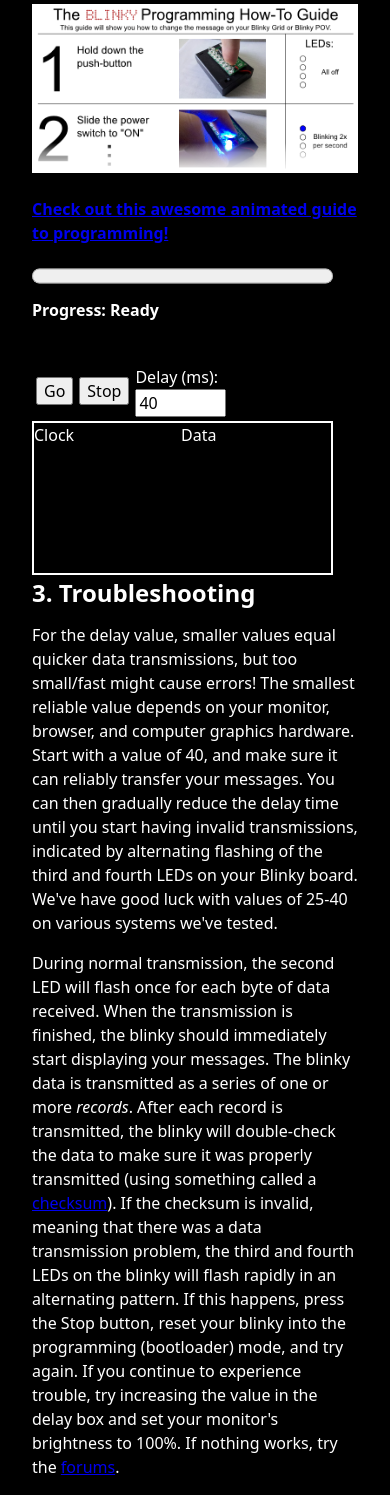
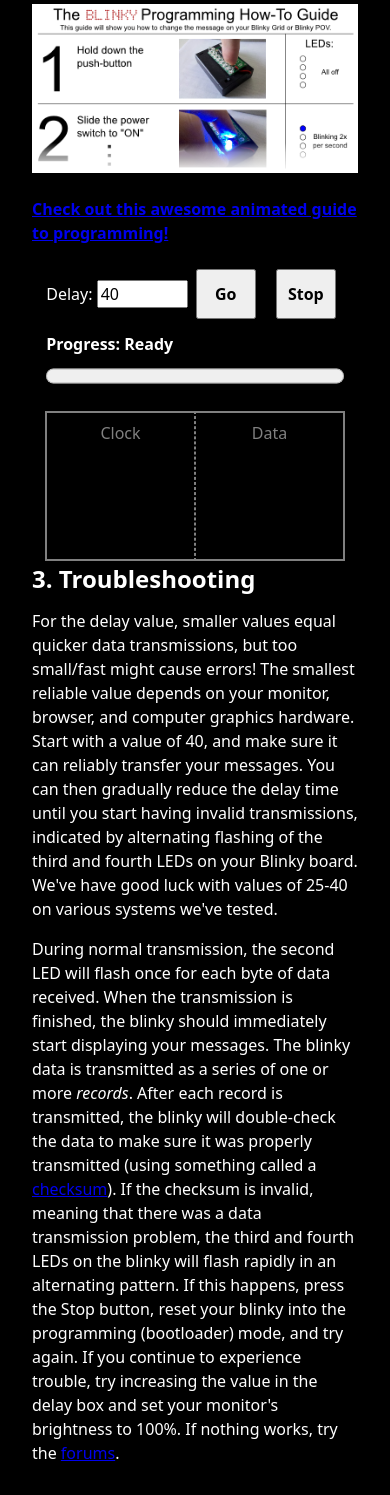
Before and after one commit to wayneandlayne/blinky, a PHP site: page / in a window 390 px wide; the page is wider, and only the part inside the window is pictured. Shown: the part 1214-2709 px from the top of that part. After the commit the page ends 2675 px from the top of that part, so only its background shows below. Run offline with PHP 8.4, Linux system fonts and the light colour scheme.

Commit message:
WIP Adjust layout of data transfer controls
It's a bit more responsive, and the HTML is definitely more
modern.

This also makes real changes that users can see, too.

```diff
--- a/blinkywww/src/index.html
+++ b/blinkywww/src/index.html
@@ -472,27 +472,28 @@
     </p>
     <div class="transmission-panel">
         <div>
+            <div class="programming-controls">
+                <div>
+                    <label>Delay: <input type="text" size="4" id="delay" value="40"/></label>
+                </div>
+                <div class="programming-buttons">
+                    <button onClick="javascript:start_dump();"
+                            class="go-button">Go</button>
+                    <button onClick="javascript:stop_dump();"
+                            class="stop-button">Stop</button>
+                </div>
+            </div>
+
             <div class="progress-wrapper">
+                <div class="progress-status">Progress: <span id="progressSpan">Ready</span></div>
                 <label for="progressBar" class="visually-hidden">Transmission progress</label>
                 <progress id="progressBar" value="0" max="100"></progress>
-                <div class="progress-status">Progress: <span id="progressSpan">Ready</span></div>
             </div>
-            <br/>
-            <table border="0" cellspacing="2" cellpadding="2">
-                <tr>
-                    <td><button onClick="javascript:start_dump();"
-                               class="go-button">Go</button></td>
-                    <td>
-                        <button onClick="javascript:stop_dump();"
-                               class="stop-button">Stop</button>
-                    </td>
-                    <td>Delay (ms):<br/><input type="text" size="4" id="delay" value="40"/></td>
-                </tr>
-            </table>
         </div>
-        <div style="width: 301px; background-color: white; border: 2px solid white;">
-            <div id="divdata" style="width: 150px; height: 150px; background-color: black; float: right;">Data</div>
-            <div id="divclock" style="width: 150px; height: 150px; background-color: black;">Clock</div>
+
+        <div class="data-transmission-panel">
+            <div class="transmission-square" id="divclock">Clock</div>
+            <div class="transmission-square" id="divdata">Data</div>
         </div>
     </div>
     <h2>3. Troubleshooting</h2>
--- a/blinkywww/src/style.css
+++ b/blinkywww/src/style.css
@@ -33,12 +33,12 @@
 }
 
 main {
-    max-width: 60ch;
+    max-width: 65ch;
     margin: auto; /* center */
     padding: 0 2em;
 }
 
-p {
+p, li {
     text-wrap: pretty;
     margin-bottom: 1em;
 }
@@ -83,7 +83,6 @@
 
 /* Native progress element styling */
 .progress-wrapper {
-    width: 301px;
     margin-bottom: 10px;
 }
 
@@ -123,9 +122,51 @@
     font-weight: bold;
 }
 
-.programming-panel button {
+ol {
+    list-style: none;
+}
+
+.transmission-panel {
+    display: flex;
+    flex-wrap: wrap;
+    gap: 0.5em;
+    justify-content: center;
+}
+
+.data-transmission-panel {
+    display: flex;
+}
+
+.transmission-panel button {
     height: 50px;
     width: 60px;
     font-size: 100%;
     font-weight: bold;
+    margin: 0.5em;
 }
+
+.transmission-square {
+    width: 150px;
+    height: 150px;
+    background-color: black;
+    border: 2px solid gray;
+    color: gray;
+    display: flex;
+    justify-content: center;
+    padding: 0.5em;
+}
+
+#divclock {
+    border-right: 1px dashed gray;
+}
+
+#divdata {
+    border-left: 1px dashed gray;
+}
+
+.programming-controls {
+    display: flex;
+    justify-content: space-between;
+    flex-wrap: wrap;
+    align-items: center;
+}
```
